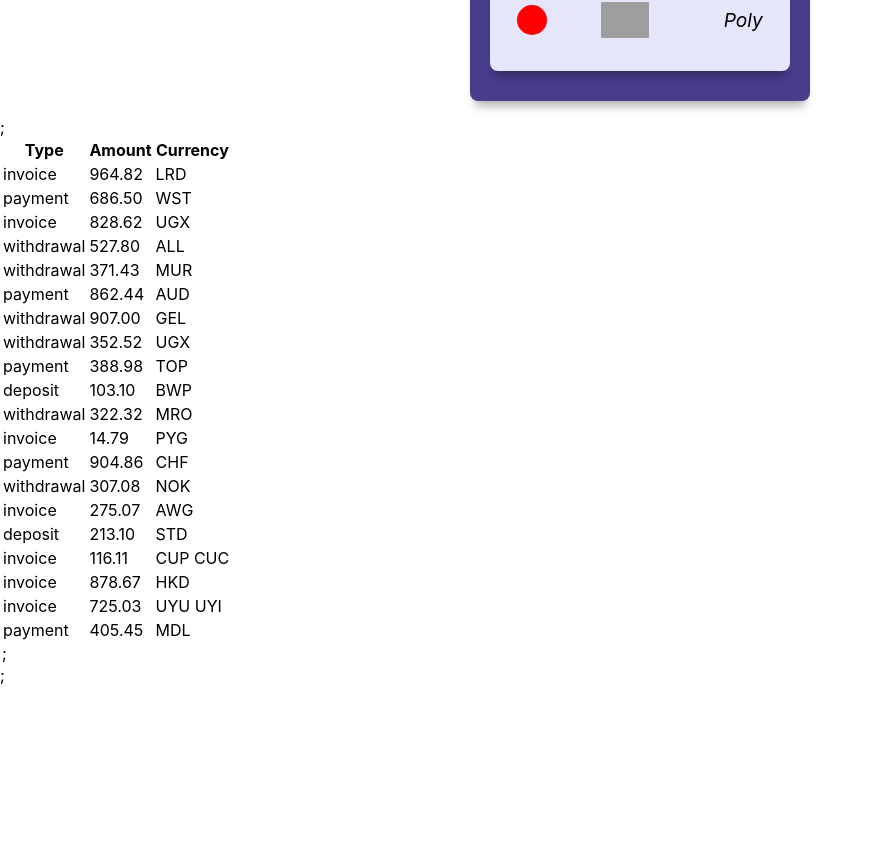
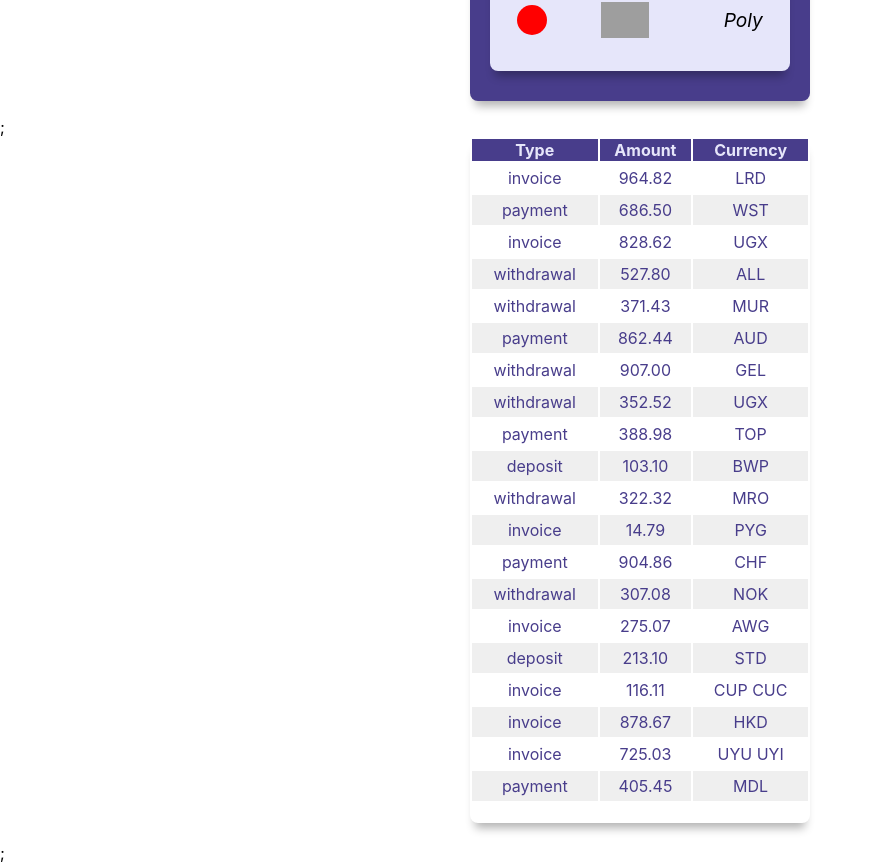
Before and after one commit to nataliiasirenko/goit-react-hw-01-components, a React (Create React App) app: page / in a window 1280 px wide. Shown: the part 1300-2163 px from the top of the page, without its empty margins (0-872 px from the left). Before the commit the page ends 1985 px from the top, so only its background shows below. Built offline with nearby package versions, Linux system fonts and the light colour scheme; grey boxes are pictures that could not be loaded.

Commit message:
transactions update

```diff
--- a/src/components/FriendList/FriendsItem.module.css
+++ b/src/components/FriendList/FriendsItem.module.css
@@ -15,7 +15,7 @@
   .status {
     display: flex;
     justify-content: center;
-    color: rgb(7, 7, 7);
+    color: #483D8B;
     width: 30px;
     height: 30px;
     border: none;
--- /dev/null
+++ b/src/components/Transactions/Transaction.styled.jsx
@@ -0,0 +1,63 @@
+import styled from 'styled-components';
+
+
+export const TransactionTable = styled.table`
+    width: 340px;
+
+    padding-top: 0px;
+    padding-bottom: 20px;
+    text-align:center;
+
+    margin-left: auto;
+    margin-right: auto;
+    margin-top: 0px;
+    margin-bottom: 20px;
+
+
+    border-radius: 8px;
+    color:#483D8B;
+    // background-color: #E6E6FA;
+
+    box-shadow: 0 10px 10px -5px rgba(0, 0, 0, 0.3);
+
+    td,
+    th {
+      border: none;
+    }
+
+    td {
+        padding: 5px 10px;
+      }
+
+      tbody tr {
+        &:nth-of-type(2n) {
+          background-color: #efefef;
+        }
+
+
+      thead > tr {
+        background-color: #483D8B;
+      }
+      caption {
+        font-size: 0.9em;
+        padding: 5px;
+        font-weight: bold;
+      }
+
+  `
+
+export const Head = styled.thead`
+  margin-left: auto;
+  margin-right: auto;
+  margin-top: 0px;
+  margin-bottom: 20px;
+
+  padding-top: 0px;
+  padding-bottom: 20px;
+
+   border-radius: 8px;
+   color:#E6E6FA;
+   background-color: #483D8B;
+
+
+  `
--- a/src/components/Transactions/Transactions.jsx
+++ b/src/components/Transactions/Transactions.jsx
@@ -1,14 +1,19 @@
+import {TransactionTable,
+  Head,
+
+} from './Transaction.styled';
+
 
 export const TransactionHistory =({items =[]})=>{
     return (
-        <table className ="transaction-history">
-          <thead>
+        <TransactionTable className ="transaction-history">
+          <Head>
             <tr>
               <th>Type</th>
               <th>Amount</th>
               <th>Currency</th>
             </tr>
-          </thead>
+          </Head>
              <tbody>
              {items.map(item => (
              <tr
@@ -17,8 +22,8 @@ export const TransactionHistory =({items =[]})=>{
                <td>{item.amount}</td>
                <td>{item.currency}</td>
              </tr>
-         ))};
+         ))}
            </tbody>
-         </table>
-          );
+         </TransactionTable>
+          )
      };
```
